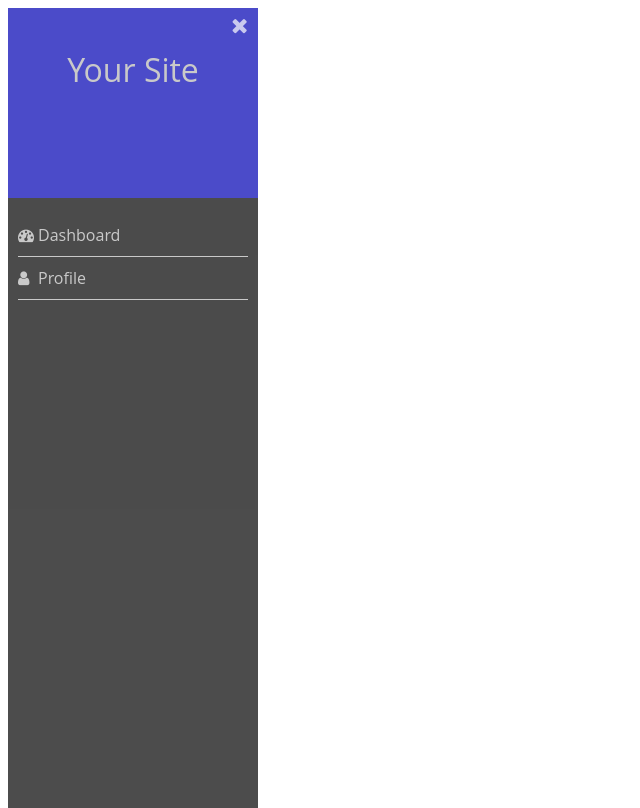
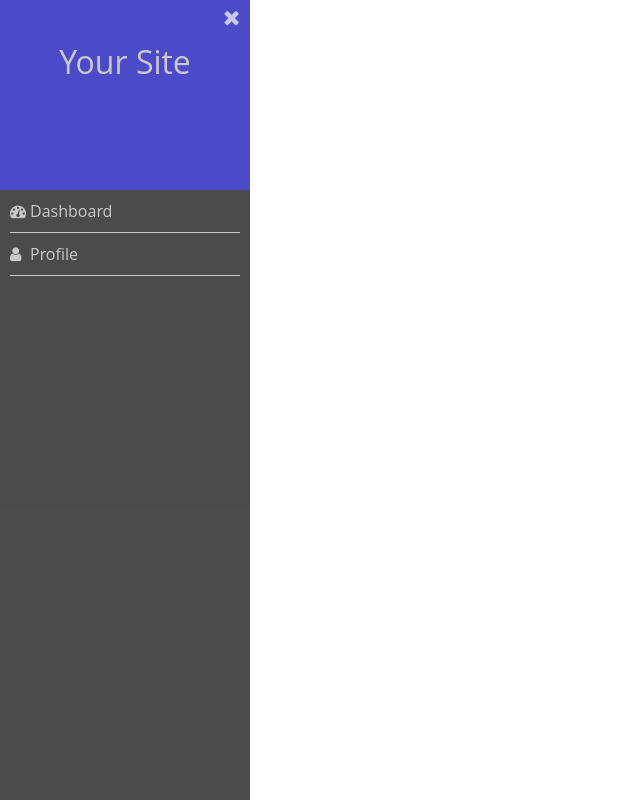
Before and after one commit to narys12/dashboard-react, a React app in the folder src/main/js/: page / in a window 1280 px wide. Shown: the whole page, without its empty margins (0-640 px from the left). Built offline with nearby package versions, Linux system fonts and the light colour scheme.

Commit message:
stable redux implemetation

```diff
--- /dev/null
+++ b/src/main/js/src/actions/sidebarActions.js
@@ -0,0 +1,11 @@
+export const OPEN_SIDEBAR = 'OPEN_SIDEBAR'
+export const CLOSE_SIDEBAR = 'CLOSE_SIDEBAR'
+
+export const CHANGE_VISIBILITY = 'CHANGE_VISIBILITY'
+
+export function changeVisibility(bool) {
+    return {
+        type: CHANGE_VISIBILITY,
+        payload: bool
+    }
+}
--- a/src/main/js/src/components/App.scss
+++ b/src/main/js/src/components/App.scss
@@ -1,3 +1,4 @@
 * {
     font-family: "Open Sans";
+    margin: 0px
 }
--- a/src/main/js/src/components/SidebarView/components/SidebarView.js
+++ b/src/main/js/src/components/SidebarView/components/SidebarView.js
@@ -1,28 +1,24 @@
-import React, {Component} from 'react'
+import React from 'react'
 import './SidebarView.scss'
 
 class SidebarView extends React.Component {
 
-    constructor(props) {
-        super(props);
-        this.closeMenu = this.closeMenu.bind(this);
-        this.openMenu = this.openMenu.bind(this);
-        this.state = {
-            sideBarWrapper: "sidebar-wrapper"
-        }
-    }
-
     render() {
-        const isClosed = this.props.visibility.value;
+        const isOpen = this.props.visibility.value
+        const openSidebar = () => this.props.changeVisibility(true)
+        const closeSidebar = () => this.props.changeVisibility(false)
+        let sideBarWrapper = "sidebar-wrapper"
         let icon = null;
-        if (isClosed) {
-            icon = <i className="fa fa-bars fa-lg" onClick={this.openMenu}></i>
+        if (!isOpen) {
+            sideBarWrapper = sideBarWrapper + " toggle-menu"
+            icon = <i className="fa fa-bars fa-lg" onClick={openSidebar}></i>
         } else {
-            icon = <i className="fa fa-close fa-lg" onClick={this.closeMenu}></i>
+            sideBarWrapper = sideBarWrapper.replace(" toggle-menu", "")
+            icon = <i className="fa fa-close fa-lg" onClick={closeSidebar}></i>
         }
 
         return (
-            <div className={this.state.sideBarWrapper}>
+            <div className={sideBarWrapper}>
                 {icon}
                 <div className="sidebar-header">
                     Your Site
@@ -34,20 +30,6 @@ class SidebarView extends React.Component {
             </div>
         );
     }
-
-    openMenu() {
-        this.setState((prevState) => ({
-            isClosed: false,
-            sideBarWrapper: prevState.sideBarWrapper.replace(" toggle-menu", "")
-        }))
-    }
-
-    closeMenu() {
-        this.setState((prevState) => ({
-            isClosed: true,
-            sideBarWrapper: prevState.sideBarWrapper + " toggle-menu"
-        }))
-    }
 }
 
 export default SidebarView
--- a/src/main/js/src/containers/SidebarContainer.js
+++ b/src/main/js/src/containers/SidebarContainer.js
@@ -1,6 +1,6 @@
-import React from 'react'
 import SidebarView from '../components/SidebarView'
 import { connect } from 'react-redux';
+import {changeVisibility} from '../actions/sidebarActions'
 
 function mapStateToProps(state) {
     return {
@@ -11,7 +11,7 @@ function mapStateToProps(state) {
 function mapDispatchToProps(dispatch) {
     return {
         changeVisibility: (bool) => {
-            //return changeVisibility(bool)
+            dispatch(changeVisibility(bool))
         }
     }
 }
--- a/src/main/js/src/reducers/sidebar.js
+++ b/src/main/js/src/reducers/sidebar.js
@@ -1,18 +1,18 @@
+import {OPEN_SIDEBAR, CLOSE_SIDEBAR, CHANGE_VISIBILITY} from '../actions/sidebarActions'
+
 const initialState = {
-    visibility: true
+    value: true
 }
 
-export function sidebarVisibility(state = {}, action) {
-    if (typeof state === 'undefined') {
-        return initialState
-    }
-
+export function sidebarVisibility(state = {}, action){
     switch (action.type) {
-        case 'SET_VISIBILITY' :
-            return Object.assign({}, state, {
-                visibility: action.value
-            })
+        case CHANGE_VISIBILITY:
+            return Object.assign(
+                {},
+                state,
+                {value: action.payload}
+            )
         default:
-            return state
+            return initialState
     }
 }
--- a/src/main/js/src/scenes/Navbar/index.js
+++ /dev/null
@@ -1,3 +0,0 @@
-import {NavbarView} from './components/NavbarView'
-
-export default NavbarView
```
